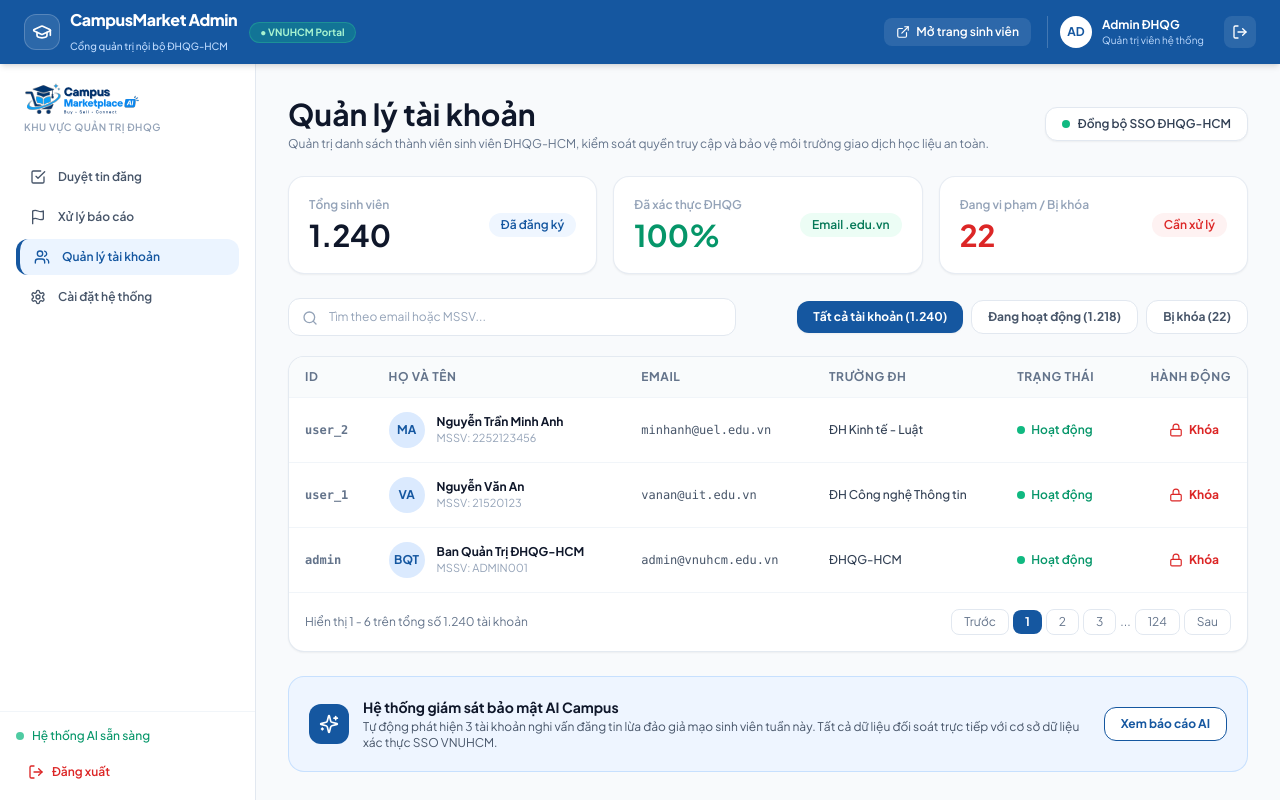
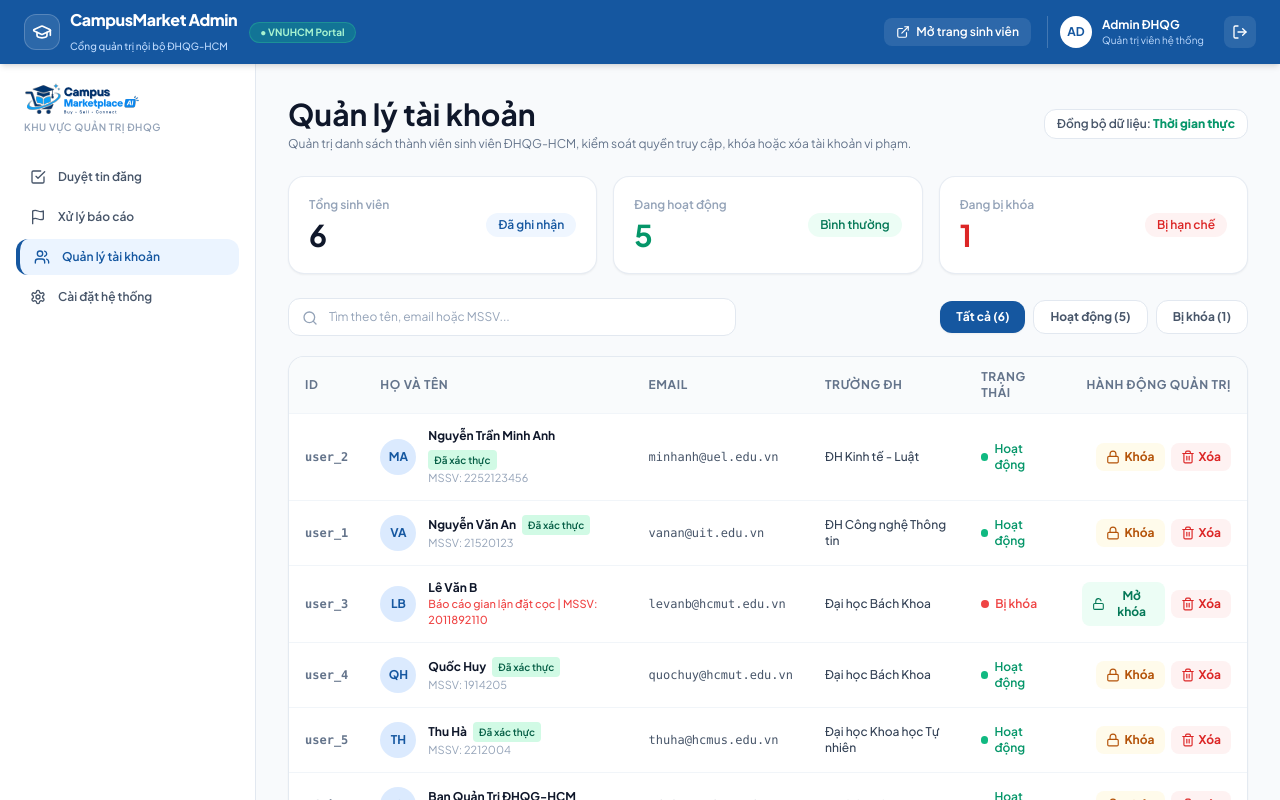
Before and after one commit to Nhi0117/campus-marketplace-ai, a React (Vite) app in the folder Frontend/: page /admin/users in a window 1280 px wide. Shown: the top 800 px of the page. Built offline with nearby package versions, Linux system fonts and the light colour scheme; no server answers.

Commit message:
feat: redirect to login with success notice after register, sync users with admin and add delete/lock user actions

```diff
--- a/Frontend/src/data/users.js
+++ b/Frontend/src/data/users.js
@@ -8,7 +8,7 @@ export const USERS = [
     schoolId: 'UEL',
     schoolName: 'ĐH Kinh tế - Luật',
     major: 'Kinh tế',
-    avatar: 'https://images.unsplash.com/photo-1494790108377-be9c29b29330?w=150&auto=format&fit=crop&q=80',
+    avatar: null,
     phone: '0901234567',
     rating: 4.8,
     reviewCount: 12,
@@ -17,6 +17,9 @@ export const USERS = [
     joinedDate: '2023-09-01',
     verifiedStudent: true,
     bio: 'Sinh viên Kinh tế ĐH Kinh tế - Luật. Hay thanh lý giáo trình sau mỗi kỳ học.',
+    status: 'active',
+    statusText: 'Hoạt động',
+    isVerified: true,
     initials: 'MA',
   },
   {
@@ -28,7 +31,7 @@ export const USERS = [
     schoolId: 'UIT',
     schoolName: 'ĐH Công nghệ Thông tin',
     major: 'Khoa học Máy tính',
-    avatar: 'https://images.unsplash.com/photo-1534528741775-53994a69daeb?w=150&auto=format&fit=crop&q=80',
+    avatar: null,
     phone: '0987654321',
     rating: 4.9,
     reviewCount: 18,
@@ -36,8 +39,78 @@ export const USERS = [
     positiveRate: 100,
     joinedDate: '2023-09-15',
     verifiedStudent: true,
+    status: 'active',
+    statusText: 'Hoạt động',
+    isVerified: true,
     bio: 'Sinh viên K16 UIT. Chuyên thanh lý đồ IT và sách kỹ thuật.',
     initials: 'VA',
+  },
+  {
+    id: 'user_3',
+    name: 'Lê Văn B',
+    shortName: 'Văn B',
+    email: 'levanb@hcmut.edu.vn',
+    studentId: '2011892110',
+    schoolId: 'HCMUT',
+    schoolName: 'Đại học Bách Khoa',
+    major: 'Kỹ thuật Cơ khí',
+    avatar: null,
+    phone: '0912345678',
+    rating: 3.5,
+    reviewCount: 3,
+    listingCount: 2,
+    positiveRate: 80,
+    joinedDate: '2024-02-10',
+    verifiedStudent: false,
+    status: 'locked',
+    statusText: 'Bị khóa',
+    isVerified: false,
+    warning: true,
+    initials: 'LB',
+  },
+  {
+    id: 'user_4',
+    name: 'Quốc Huy',
+    shortName: 'Quốc Huy',
+    email: 'quochuy@hcmut.edu.vn',
+    studentId: '1914205',
+    schoolId: 'HCMUT',
+    schoolName: 'Đại học Bách Khoa',
+    major: 'Điện tử',
+    avatar: null,
+    phone: '0933221100',
+    rating: 4.9,
+    reviewCount: 8,
+    listingCount: 4,
+    positiveRate: 100,
+    joinedDate: '2023-11-20',
+    verifiedStudent: true,
+    status: 'active',
+    statusText: 'Hoạt động',
+    isVerified: true,
+    initials: 'QH',
+  },
+  {
+    id: 'user_5',
+    name: 'Thu Hà',
+    shortName: 'Thu Hà',
+    email: 'thuha@hcmus.edu.vn',
+    studentId: '2212004',
+    schoolId: 'HCMUS',
+    schoolName: 'Đại học Khoa học Tự nhiên',
+    major: 'Toán tin',
+    avatar: null,
+    phone: '0944556677',
+    rating: 5.0,
+    reviewCount: 15,
+    listingCount: 5,
+    positiveRate: 100,
+    joinedDate: '2023-10-05',
+    verifiedStudent: true,
+    status: 'active',
+    statusText: 'Hoạt động',
+    isVerified: true,
+    initials: 'TH',
   },
   {
     id: 'admin',
--- a/Frontend/src/pages/Admin/Users.jsx
+++ b/Frontend/src/pages/Admin/Users.jsx
@@ -1,128 +1,55 @@
 import React, { useState } from 'react';
-import { Search, Lock, Unlock, ShieldCheck, AlertTriangle, Sparkles, RefreshCw } from 'lucide-react';
+import { Search, Lock, Unlock, ShieldCheck, AlertTriangle, Sparkles, RefreshCw, Trash2, UserPlus, CheckCircle2 } from 'lucide-react';
 import { AdminSidebar } from './AdminSidebar';
-
-const MOCK_USERS = [
-  {
-    id: 1,
-    name: 'Nguyễn Trần Minh Anh',
-    initials: 'MA',
-    mssv: '2154010834',
-    email: 'minhanh@st.uel.edu.vn',
-    school: 'Đại học Kinh tế - Luật',
-    isVerified: true,
-    status: 'active', // active | locked
-    statusText: 'Hoạt động',
-  },
-  {
-    id: 2,
-    name: 'Lê Văn B',
-    initials: 'LB',
-    mssv: '2011892110',
-    email: 'levanb@hcmut.edu.vn',
-    school: 'Đại học Bách Khoa',
-    isVerified: false,
-    status: 'locked',
-    statusText: 'Bị khóa',
-  },
-  {
-    id: 3,
-    name: 'Quốc Huy',
-    initials: 'QH',
-    mssv: '1914205',
-    note: 'Đăng tin L2 Casio fx-580',
-    email: 'quochuy@hcmut.edu.vn',
-    school: 'Đại học Bách Khoa',
-    isVerified: false,
-    status: 'active',
-    statusText: 'Hoạt động',
-  },
-  {
-    id: 4,
-    name: 'Thu Hà',
-    initials: 'TH',
-    mssv: '2212004',
-    note: 'Đăng tin L3 Vở XSTK',
-    email: 'thuha@hcmus.edu.vn',
-    school: 'Đại học Khoa học Tự nhiên',
-    isVerified: false,
-    status: 'active',
-    statusText: 'Hoạt động',
-  },
-  {
-    id: 5,
-    name: 'Gia Bảo',
-    initials: 'GB',
-    mssv: '2152190',
-    note: 'Đăng tin L4 Quạt mini',
-    email: 'giabao@uit.edu.vn',
-    school: 'Đại học Công nghệ Thông tin',
-    isVerified: false,
-    status: 'active',
-    statusText: 'Hoạt động',
-  },
-  {
-    id: 6,
-    name: 'Trần Hoàng Nam',
-    initials: 'TN',
-    mssv: '2052011',
-    note: 'Báo cáo gian lận đặt cọc',
-    email: 'namth@uit.edu.vn',
-    school: 'Đại học Công nghệ Thông tin',
-    isVerified: false,
-    status: 'locked',
-    statusText: 'Bị khóa',
-    warning: true,
-  },
-];
+import { useAuth } from '../../context/AuthContext';
 
 export const AdminUsersPage = () => {
-  const [users, setUsers] = useState(() => {
-    const saved = localStorage.getItem('campus_users_list');
-    if (saved) {
-      try {
-        const parsed = JSON.parse(saved);
-        // Map lại trường school nếu trường đó lưu là schoolName
-        return parsed.map((item, index) => ({
-          ...item,
-          id: item.id || (index + 1),
-          school: item.school || item.schoolName || 'Đại học Quốc gia TP.HCM',
-          mssv: item.studentId || item.mssv || '2154010834',
-          status: item.status || 'active',
-          statusText: item.statusText || (item.status === 'locked' ? 'Bị khóa' : 'Hoạt động'),
-        }));
-      } catch (e) {
-        return MOCK_USERS;
-      }
-    }
-    return MOCK_USERS;
-  });
+  const { usersList, deleteUser, toggleUserLock } = useAuth();
 
   const [searchTerm, setSearchTerm] = useState('');
   const [filterTab, setFilterTab] = useState('all'); // all | active | locked
+  const [actionNotice, setActionNotice] = useState('');
 
-  const toggleLock = (userId) => {
-    setUsers(prev => {
-      const updated = prev.map(u => {
-        if (u.id === userId) {
-          const nextStatus = u.status === 'active' ? 'locked' : 'active';
+  // Chuẩn hoá dữ liệu người dùng từ AuthContext (lưu trữ đồng bộ trong localStorage)
+  const users = (usersList || []).map((item, index) => {
+    const isNew = item.id && String(item.id).startsWith('user_') && !['user_1', 'user_2', 'user_3', 'user_4', 'user_5'].includes(item.id);
     return {
-            ...u,
-            status: nextStatus,
-            statusText: nextStatus === 'active' ? 'Hoạt động' : 'Bị khóa',
+      ...item,
+      id: item.id || `user_${index + 1}`,
+      school: item.school || item.schoolName || 'Đại học Quốc gia TP.HCM',
+      mssv: item.studentId || item.mssv || '2452011',
+      status: item.status || 'active',
+      statusText: item.statusText || (item.status === 'locked' ? 'Bị khóa' : 'Hoạt động'),
+      isNew,
     };
+  });
+
+  const totalCount = users.length;
+  const activeCount = users.filter(u => u.status === 'active').length;
+  const lockedCount = users.filter(u => u.status === 'locked').length;
+
+  const handleDelete = (userItem) => {
+    const confirmDelete = window.confirm(
+      `XÁC NHẬN XÓA TÀI KHOẢN:\n\nBạn có chắc chắn muốn xóa vĩnh viễn tài khoản "${userItem.name}" (${userItem.email}) khỏi hệ thống?\n\nSau khi xóa, tài khoản sẽ không thể đăng nhập và sinh viên này sẽ phải đăng ký lại từ đầu nếu muốn tiếp tục sử dụng.`
+    );
+    if (confirmDelete) {
+      deleteUser(userItem.id);
+      setActionNotice(`Đã xóa vĩnh viễn tài khoản "${userItem.name}" (${userItem.email}).`);
+      setTimeout(() => setActionNotice(''), 4000);
     }
-        return u;
-      });
-      localStorage.setItem('campus_users_list', JSON.stringify(updated));
-      return updated;
-    });
+  };
+
+  const handleToggleLock = (userItem) => {
+    toggleUserLock(userItem.id);
+    const nextState = userItem.status === 'active' ? 'Đã khóa' : 'Đã mở khóa';
+    setActionNotice(`${nextState} tài khoản "${userItem.name}".`);
+    setTimeout(() => setActionNotice(''), 3000);
   };
 
   const filtered = users.filter(u => {
-    const matchSearch = u.name.toLowerCase().includes(searchTerm.toLowerCase()) ||
-                        u.email.toLowerCase().includes(searchTerm.toLowerCase()) ||
-                        u.mssv.includes(searchTerm);
+    const matchSearch = (u.name || '').toLowerCase().includes(searchTerm.toLowerCase()) ||
+                        (u.email || '').toLowerCase().includes(searchTerm.toLowerCase()) ||
+                        (u.mssv || '').includes(searchTerm);
     if (!matchSearch) return false;
     if (filterTab === 'active') return u.status === 'active';
     if (filterTab === 'locked') return u.status === 'locked';
@@ -139,48 +66,54 @@ export const AdminUsersPage = () => {
           <div>
             <h1 className="text-3xl font-bold text-slate-900">Quản lý tài khoản</h1>
             <p className="text-xs text-slate-500 mt-1">
-              Quản trị danh sách thành viên sinh viên ĐHQG-HCM, kiểm soát quyền truy cập và bảo vệ môi trường giao dịch học liệu an toàn.
+              Quản trị danh sách thành viên sinh viên ĐHQG-HCM, kiểm soát quyền truy cập, khóa hoặc xóa tài khoản vi phạm.
             </p>
           </div>
 
-          <button
-            type="button"
-            className="px-4 py-2 rounded-xl bg-white border border-slate-200 hover:border-[#1557A0] text-xs font-semibold text-slate-700 flex items-center gap-2 shadow-sm transition-colors"
-          >
-            <span className="w-2 h-2 rounded-full bg-emerald-500"></span>
-            <span>Đồng bộ SSO ĐHQG-HCM</span>
-          </button>
+          <div className="flex items-center gap-2">
+            <span className="text-xs font-semibold px-3 py-1.5 rounded-xl bg-white border border-slate-200 text-slate-600 shadow-2xs">
+              Đồng bộ dữ liệu: <strong className="text-emerald-600">Thời gian thực</strong>
+            </span>
           </div>
+        </div>
+
+        {/* Thông báo kết quả thao tác (nếu có) */}
+        {actionNotice && (
+          <div className="mb-5 p-3.5 rounded-xl bg-blue-50 border border-blue-200 text-[#1557A0] text-xs font-bold flex items-center gap-2 shadow-xs animate-in fade-in">
+            <CheckCircle2 className="w-4 h-4 text-[#1557A0] shrink-0" />
+            <span>{actionNotice}</span>
+          </div>
+        )}
 
         {/* Stats row */}
         <div className="grid grid-cols-1 sm:grid-cols-3 gap-4 mb-6">
           <div className="p-5 rounded-2xl bg-white border border-slate-200/80 shadow-sm flex items-center justify-between">
             <div>
               <span className="text-xs text-slate-400 font-semibold block">Tổng sinh viên</span>
-              <div className="text-3xl font-bold text-slate-900 mt-1">1.240</div>
+              <div className="text-3xl font-bold text-slate-900 mt-1">{totalCount}</div>
             </div>
             <span className="px-3 py-1 rounded-full bg-blue-50 text-[#1557A0] text-xs font-semibold">
-              Đã đăng ký
+              Đã ghi nhận
             </span>
           </div>
 
           <div className="p-5 rounded-2xl bg-white border border-slate-200/80 shadow-sm flex items-center justify-between">
             <div>
-              <span className="text-xs text-slate-400 font-semibold block">Đã xác thực ĐHQG</span>
-              <div className="text-3xl font-bold text-emerald-600 mt-1">100%</div>
+              <span className="text-xs text-slate-400 font-semibold block">Đang hoạt động</span>
+              <div className="text-3xl font-bold text-emerald-600 mt-1">{activeCount}</div>
             </div>
             <span className="px-3 py-1 rounded-full bg-emerald-50 text-emerald-700 text-xs font-semibold">
-              Email .edu.vn
+              Bình thường
             </span>
           </div>
 
           <div className="p-5 rounded-2xl bg-white border border-slate-200/80 shadow-sm flex items-center justify-between">
             <div>
-              <span className="text-xs text-slate-400 font-semibold block">Đang vi phạm / Bị khóa</span>
-              <div className="text-3xl font-bold text-red-600 mt-1">22</div>
+              <span className="text-xs text-slate-400 font-semibold block">Đang bị khóa</span>
+              <div className="text-3xl font-bold text-red-600 mt-1">{lockedCount}</div>
             </div>
             <span className="px-3 py-1 rounded-full bg-red-50 text-red-600 text-xs font-semibold">
-              Cần xử lý
+              Bị hạn chế
             </span>
           </div>
         </div>
@@ -192,7 +125,7 @@ export const AdminUsersPage = () => {
               type="text"
               value={searchTerm}
               onChange={(e) => setSearchTerm(e.target.value)}
-              placeholder="Tìm theo email hoặc MSSV..."
+              placeholder="Tìm theo tên, email hoặc MSSV..."
               className="w-full px-4 py-2.5 pl-10 rounded-xl border border-slate-200 bg-white text-xs text-slate-800 placeholder-slate-400 focus:outline-none focus:border-[#1557A0]"
             />
             <Search className="w-4 h-4 text-slate-400 absolute left-3.5 top-3" />
@@ -207,7 +140,7 @@ export const AdminUsersPage = () => {
                   : 'bg-white border border-slate-200 text-slate-600 hover:bg-slate-50'
               }`}
             >
-              Tất cả tài khoản (1.240)
+              Tất cả ({totalCount})
             </button>
             <button
               onClick={() => setFilterTab('active')}
@@ -217,7 +150,7 @@ export const AdminUsersPage = () => {
                   : 'bg-white border border-slate-200 text-slate-600 hover:bg-slate-50'
               }`}
             >
-              Đang hoạt động (1.218)
+              Hoạt động ({activeCount})
             </button>
             <button
               onClick={() => setFilterTab('locked')}
@@ -227,7 +160,7 @@ export const AdminUsersPage = () => {
                   : 'bg-white border border-slate-200 text-slate-600 hover:bg-slate-50'
               }`}
             >
-              Bị khóa (22)
+              Bị khóa ({lockedCount})
             </button>
           </div>
         </div>
@@ -243,7 +176,7 @@ export const AdminUsersPage = () => {
                   <th className="py-3 px-4">Email</th>
                   <th className="py-3 px-4">Trường ĐH</th>
                   <th className="py-3 px-4">Trạng thái</th>
-                  <th className="py-3 px-4 text-right">Hành động</th>
+                  <th className="py-3 px-4 text-right">Hành động quản trị</th>
                 </tr>
               </thead>
               <tbody className="divide-y divide-slate-100">
@@ -254,11 +187,16 @@ export const AdminUsersPage = () => {
                     <td className="py-3.5 px-4">
                       <div className="flex items-center gap-3">
                         <div className="w-9 h-9 rounded-full bg-blue-100 text-[#1557A0] font-bold text-xs flex items-center justify-center shrink-0">
-                          {u.initials}
+                          {u.initials || 'SV'}
                         </div>
                         <div>
-                          <div className="flex items-center gap-1.5">
+                          <div className="flex items-center gap-1.5 flex-wrap">
                             <span className="font-bold text-slate-900">{u.name}</span>
+                            {u.isNew && (
+                              <span className="px-2 py-0.5 rounded-full text-[10px] bg-purple-100 text-purple-700 font-bold border border-purple-200">
+                                Mới đăng ký
+                              </span>
+                            )}
                             {u.isVerified && (
                               <span className="px-1.5 py-0.5 rounded text-[10px] bg-emerald-100 text-emerald-800 font-semibold">
                                 Đã xác thực
@@ -288,14 +226,17 @@ export const AdminUsersPage = () => {
                     </td>
 
                     <td className="py-3.5 px-4 text-right">
+                      <div className="inline-flex items-center justify-end gap-1.5">
+                        {/* Nút Khóa / Mở khóa */}
                         <button
                           type="button"
-                        onClick={() => toggleLock(u.id)}
-                        className={`px-3 py-1.5 rounded-lg text-xs font-bold inline-flex items-center gap-1.5 transition-colors ${
+                          onClick={() => handleToggleLock(u)}
+                          className={`px-2.5 py-1.5 rounded-lg text-xs font-bold inline-flex items-center gap-1 transition-colors ${
                             u.status === 'active'
-                            ? 'text-red-600 hover:bg-red-50'
-                            : 'text-[#1557A0] hover:bg-blue-50'
+                              ? 'text-amber-700 bg-amber-50 hover:bg-amber-100'
+                              : 'text-emerald-700 bg-emerald-50 hover:bg-emerald-100'
                           }`}
+                          title={u.status === 'active' ? 'Khóa quyền truy cập của người dùng này' : 'Mở khóa cho người dùng'}
                         >
                           {u.status === 'active' ? (
                             <>
@@ -309,6 +250,18 @@ export const AdminUsersPage = () => {
                             </>
                           )}
                         </button>
+
+                        {/* Nút Xóa tài khoản vĩnh viễn */}
+                        <button
+                          type="button"
+                          onClick={() => handleDelete(u)}
+                          className="px-2.5 py-1.5 rounded-lg text-xs font-bold inline-flex items-center gap-1 text-red-600 bg-red-50 hover:bg-red-100 transition-colors"
+                          title="Xóa vĩnh viễn tài khoản khỏi hệ thống (người dùng sẽ phải đăng ký lại từ đầu)"
+                        >
+                          <Trash2 className="w-3.5 h-3.5" />
+                          <span>Xóa</span>
+                        </button>
+                      </div>
                     </td>
                   </tr>
                 ))}
@@ -318,15 +271,9 @@ export const AdminUsersPage = () => {
 
           {/* Pagination */}
           <div className="p-4 border-t border-slate-100 flex items-center justify-between text-xs text-slate-500">
-            <span>Hiển thị 1 - 6 trên tổng số 1.240 tài khoản</span>
+            <span>Hiển thị {filtered.length} trên tổng số {totalCount} tài khoản</span>
             <div className="flex items-center gap-1">
-              <button className="px-3 py-1 rounded-lg border border-slate-200 hover:bg-slate-50">Trước</button>
-              <button className="px-3 py-1 rounded-lg bg-[#1557A0] text-white font-bold">1</button>
-              <button className="px-3 py-1 rounded-lg border border-slate-200 hover:bg-slate-50">2</button>
-              <button className="px-3 py-1 rounded-lg border border-slate-200 hover:bg-slate-50">3</button>
-              <span>...</span>
-              <button className="px-3 py-1 rounded-lg border border-slate-200 hover:bg-slate-50">124</button>
-              <button className="px-3 py-1 rounded-lg border border-slate-200 hover:bg-slate-50">Sau</button>
+              <span className="text-slate-400 italic">Dữ liệu lưu trữ cục bộ (Local Database)</span>
             </div>
           </div>
         </div>
--- a/Frontend/src/pages/Auth/Login.jsx
+++ b/Frontend/src/pages/Auth/Login.jsx
@@ -1,17 +1,33 @@
-import React, { useState } from 'react';
-import { Link, useNavigate } from 'react-router-dom';
-import { Eye, EyeOff, ShieldCheck, Sparkles, AlertCircle, ArrowRight, UserPlus } from 'lucide-react';
+import React, { useState, useEffect } from 'react';
+import { Link, useNavigate, useLocation } from 'react-router-dom';
+import { Eye, EyeOff, ShieldCheck, Sparkles, AlertCircle, ArrowRight, UserPlus, CheckCircle2 } from 'lucide-react';
 import { useAuth } from '../../context/AuthContext';
 
 export const LoginPage = () => {
   const navigate = useNavigate();
+  const location = useLocation();
   const { login } = useAuth();
-  const [email, setEmail] = useState('');
+
+  const searchParams = new URLSearchParams(location.search);
+  const registeredSuccess = searchParams.get('registered') === 'success';
+  const queryEmail = searchParams.get('email') || '';
+
+  const [email, setEmail] = useState(queryEmail);
   const [password, setPassword] = useState('');
   const [showPassword, setShowPassword] = useState(false);
   const [error, setError] = useState('');
   const [needRegister, setNeedRegister] = useState(false);
   const [loading, setLoading] = useState(false);
+  const [justRegistered, setJustRegistered] = useState(registeredSuccess);
+
+  useEffect(() => {
+    if (queryEmail) {
+      setEmail(queryEmail);
+    }
+    if (registeredSuccess) {
+      setJustRegistered(true);
+    }
+  }, [queryEmail, registeredSuccess]);
 
   const handleSubmit = (e) => {
     e.preventDefault();
@@ -138,6 +154,19 @@ export const LoginPage = () => {
                 </p>
               </div>
 
+              {/* Thông báo tạo tài khoản thành công */}
+              {justRegistered && !error && (
+                <div className="p-4 rounded-xl mb-4 bg-emerald-50 border border-emerald-300 text-xs text-emerald-900 space-y-1 shadow-xs">
+                  <div className="flex items-center gap-2 font-bold text-emerald-800">
+                    <CheckCircle2 className="w-4 h-4 text-emerald-600 shrink-0" />
+                    <span>Bạn đã tạo tài khoản thành công!</span>
+                  </div>
+                  <p className="text-[11px] text-emerald-700">
+                    Vui lòng nhập mật khẩu bạn vừa đăng ký để đăng nhập vào hệ thống.
+                  </p>
+                </div>
+              )}
+
               {/* Thông báo lỗi khi tài khoản chưa tồn tại */}
               {error && (
                 <div className={`p-4 rounded-xl mb-4 text-xs space-y-2 border ${
```
Also changed, not shown: Frontend/src/context/AuthContext.jsx (+44 -2 lines), Frontend/src/pages/Auth/Register.jsx (+13 -1 lines). Lines whose indentation alone changed are shown as unchanged.
